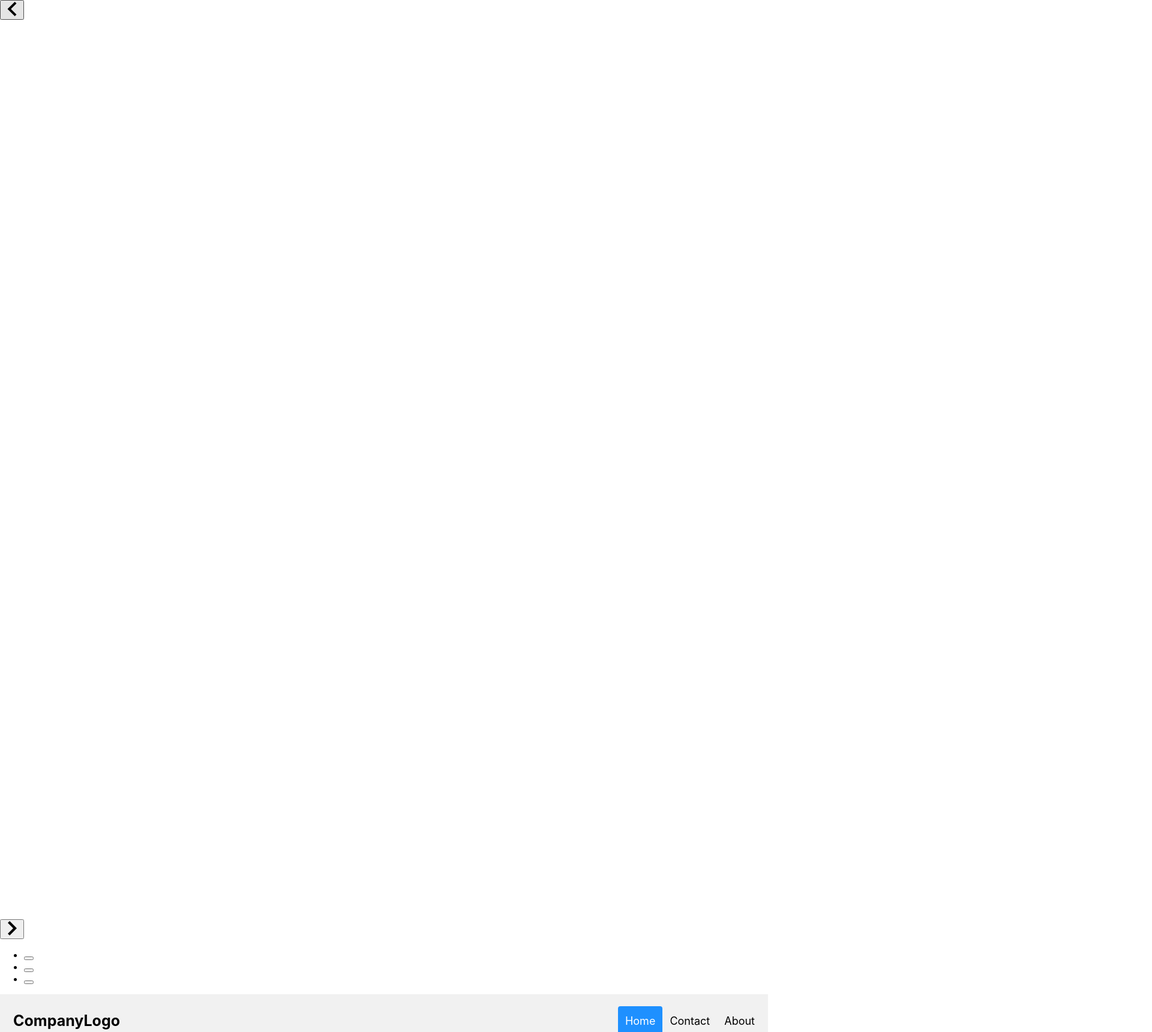
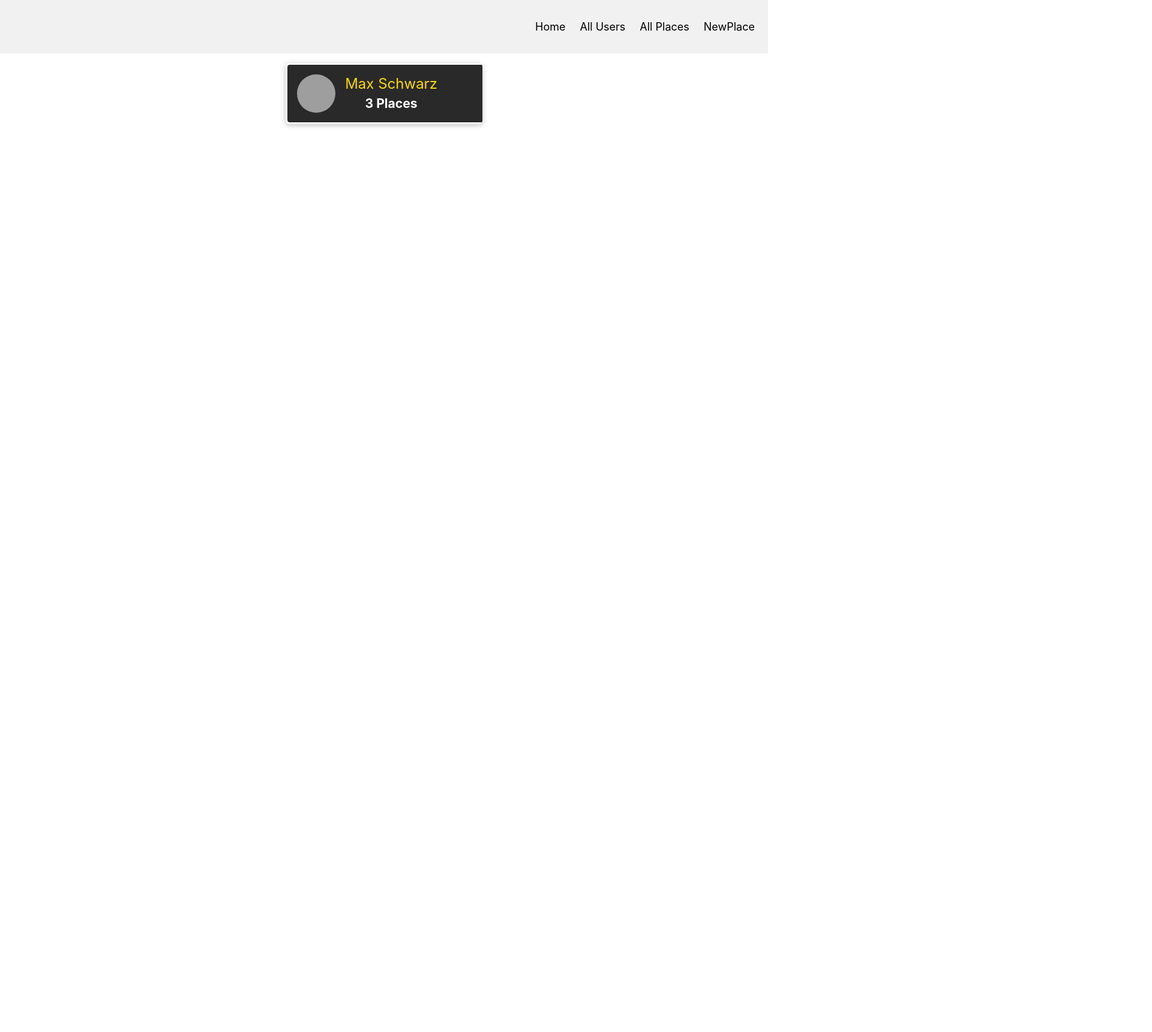
Before and after one commit to Nabil1907/MERN, a React (Create React App) app in the folder my-app/: page / in a window 1280 px wide. Shown: the top 1721 px of the page at 60% size, 1920 px wide, since content can reach past the window. After the commit the page ends 800 px from the top, so only its background shows below. Built offline with nearby package versions, Linux system fonts and the light colour scheme; grey boxes are pictures that could not be loaded.

Commit message:
Adding side Drawer to open in diff screen

```diff
--- a/my-app/public/index.html
+++ b/my-app/public/index.html
@@ -28,6 +28,7 @@
   </head>
   <body>
     <noscript>You need to enable JavaScript to run this app.</noscript>
+    <div id="drawer-hook"> </div>
     <div id="root"></div>
     <!--
       This HTML file is a template.
--- a/my-app/src/App.js
+++ b/my-app/src/App.js
@@ -10,11 +10,11 @@ import {
 import Users from './User/pages/Users';
 import NewPlace from './Places/Pages/NewPlaces';
 import MainNavigation from './Shared/Components/Navigation/MainNavigation';
-import MainSlide from './Shared/Components/SlideShow/MainSlide';
+// import MainSlide from './Shared/Components/SlideShow/MainSlide';
 function App() {
   return (
     <Router>
-      <MainSlide/>
+
       <MainNavigation />
       <main>
       <Router>
--- a/my-app/src/Shared/Components/Navigation/MainNavigation.js
+++ b/my-app/src/Shared/Components/Navigation/MainNavigation.js
@@ -1,14 +1,28 @@
-import React from 'react' ;
-
+import React ,{useState} from 'react' ;
+import { Link } from 'react-router-dom';
 import './MainNavigation.css';
 import MainHeader from './MainHeader.js';
 import NavLinks from './NavLinks';
+import SideDrawer from './SideDrawer.js';
 const MainNavigation = props =>{
+
+    const [drawerIsOpen,setdrawerIsOpen] = useState(false) ;
     return(
+        <React.Fragment>
+               {drawerIsOpen ? (<SideDrawer>
+                  <nav className="main-navigation__header-nav">
+                         <NavLinks/>
+                     </nav>
+                </SideDrawer>) : null}
         <MainHeader>
-            <a href="#default" class="logo">CompanyLogo</a>
-            <NavLinks/>
+
+                         <nav className="main-navigation__header-nav">
+                             <NavLinks/>
+                         </nav>
+
         </MainHeader>
+
+        </React.Fragment>
     );
 }
 export default MainNavigation
--- a/my-app/src/Shared/Components/Navigation/NavLinks.js
+++ b/my-app/src/Shared/Components/Navigation/NavLinks.js
@@ -1,13 +1,23 @@
 import React from 'react' ;
-
+import {NavLink} from 'react-router-dom'
 import './NavLinks.css';
 
 const NavLinks = props =>{
     return (
     <div class="header-right">
-            <a class="active" href="#home">Home</a>
-            <a href="#contact">Contact</a>
-            <a href="#about">About</a>
+            <NavLink class="nav-link" to='/'>
+                Home
+            </NavLink>
+            <NavLink class="nav-link" to='/allUser'>
+                All Users
+            </NavLink>
+            <NavLink class="nav-link" to='/allPlaces'>
+                All Places
+            </NavLink>
+            <NavLink class="nav-link" to='/addPlace'>
+                NewPlace
+            </NavLink>
+
     </div>
     );
 };
--- a/my-app/src/Shared/Components/Navigation/SideDrawer.css
+++ b/my-app/src/Shared/Components/Navigation/SideDrawer.css
@@ -0,0 +1,10 @@
+.side-drawer {
+    position: fixed;
+    left: 0;
+    top: 0;
+    z-index: 100;
+    height: 100vh;
+    width: 70%;
+    background: white;
+    box-shadow: 0 2px 8px rgba(0, 0, 0, 0.26);
+}
--- a/my-app/src/Shared/Components/Navigation/SideDrawer.js
+++ b/my-app/src/Shared/Components/Navigation/SideDrawer.js
@@ -0,0 +1,10 @@
+import React from 'react' ;
+import ReactDom from 'react-dom'
+import './SideDrawer.css';
+
+const SideDrawer = props =>{
+    const content =  <aside className="side-drawer">  {props.children} </aside>
+    return ReactDom.createPortal(content,document.getElementById('drawer-hook'));
+};
+
+export default SideDrawer;
```
Also changed, not shown: 1 other file (tests, documents, lock files or other folders).
